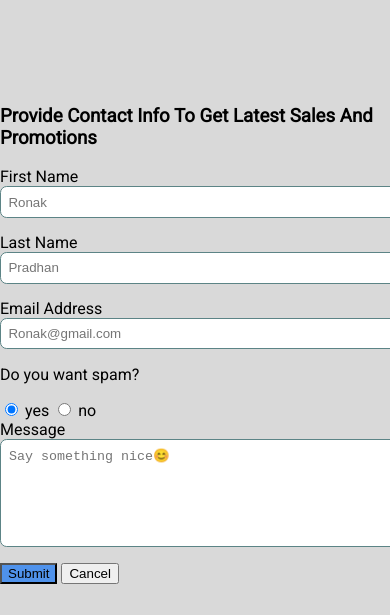
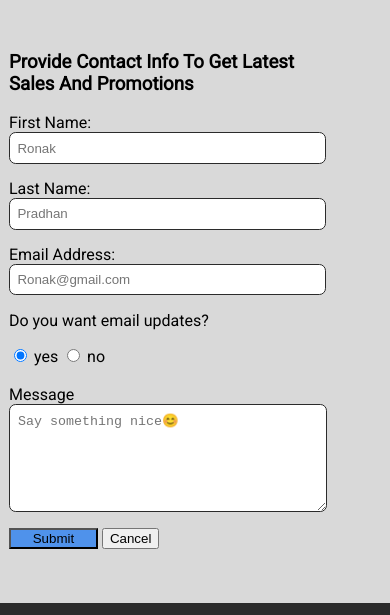
Before and after one commit to coderdevi1/coderdevi1.github.io, a plain HTML site: page sale.html in a window 390 px wide. Shown: the part 103-718 px from the top of the page. Drawn offline with Linux system fonts and the light colour scheme.

Commit message:
debugging

```diff
--- a/responsive.css
+++ b/responsive.css
@@ -74,3 +74,26 @@
         background-position: center;
     }
 }
+@media screen and (max-width: 666px ) {
+    #contact-form{
+        max-width: 500px;
+    }
+}
+@media screen and (max-width: 541px ) {
+    #contact-form{
+        max-width: 400px;
+    }
+}
+@media screen and (max-width: 456px ) {
+    #contact-form{
+        max-width:340px;
+        margin: 6ch ;
+        margin-left: 1ch;
+    }
+}
+@media screen and (max-width: 392px ) {
+    #contact-form{
+        max-width: 300px;
+        margi
+    }
+}
--- a/sale.html
+++ b/sale.html
@@ -29,19 +29,20 @@
         <main>
             <form id="contact-form" method="post" action="https://example.com">
                 <h3>Provide Contact Info To Get Latest Sales And Promotions</h3>
-                <label for="firstname">First Name</label>
+                <label for="firstname">First Name:</label>
                 <input class="input" type="text" id="firstname" placeholder="Ronak" name="first">
-                <label for="lastname">Last Name</label>
+                <label for="lastname">Last Name:</label>
                 <input class="input" type="text" id="lastname" placeholder="Pradhan" name="last">
-                <label for="email">Email Address</label>
+                <label for="email">Email Address:</label>
                 <input class="input" type="email" id="email" placeholder="Ronak@gmail.com" name="email">
                 <div class="radiobuttons">
-                    <p>Do you want spam?</p>
+                    <p>Do you want email updates?</p>
                     <input type="radio" name="choice" id="yes" value="yes" checked>
                     <label for="yes">yes</label>
                     <input type="radio" name="choice" id="no" value="no">
                     <label for="no">no</label>
                 </div>
+                <br>
                 <label for="message">Message</label>
                 <textarea rows="6" cols="60" class="input" name="message" id="message" placeholder="Say something nice😊"></textarea>
                 <div class="buttons">
--- a/styles.css
+++ b/styles.css
@@ -109,12 +109,16 @@ img{
 .card-content {
     padding: 2ch;
 }
+.card-content a{
+    color: #2b2b2b;
+    text-decoration:none;
+}
 .social {
     display: flex;
     flex-direction: row;
     justify-content: center;
     gap: 3ch;
-    /* align-self: flex-end; */
+    margin-top: 2ch;
 }
 .social a {
     font-size: 2em;
@@ -150,12 +154,12 @@ img{
     display: block;
     width: 100%;
     margin-bottom: 2ch;
-    border: solid #5c8486 1px;
+    border: solid #2b2b2b 1px;
     padding: 1ch;
     border-radius: 0.5em;
 }
 #contact-form .input:focus {
-    background-color: lightyellow;
+    background-color: #d9d9d9;
     outline: dotted;
 }
 .radiobuttons > label {
@@ -163,4 +167,5 @@ img{
 }
 .submit{
     background-color: #4f92eb;
+    min-width: 12ch;
 }
```
